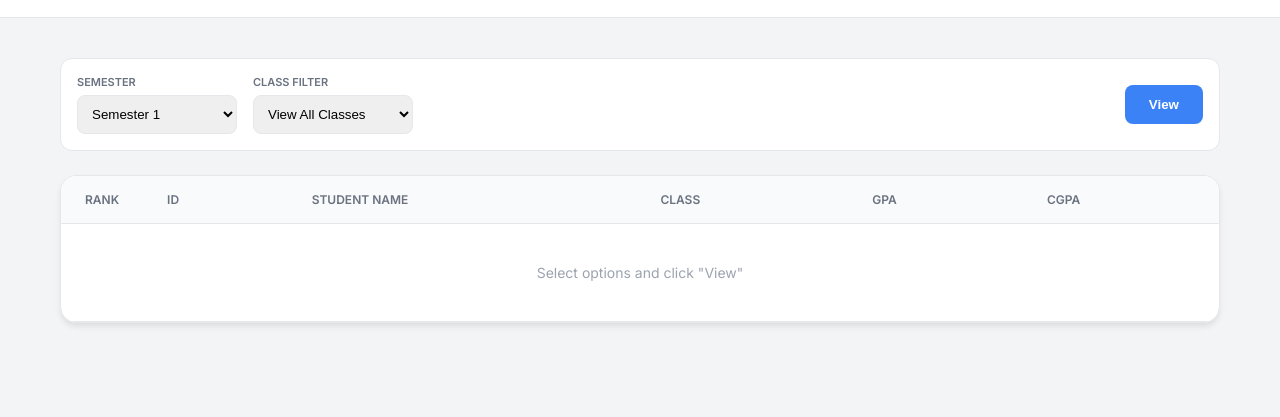
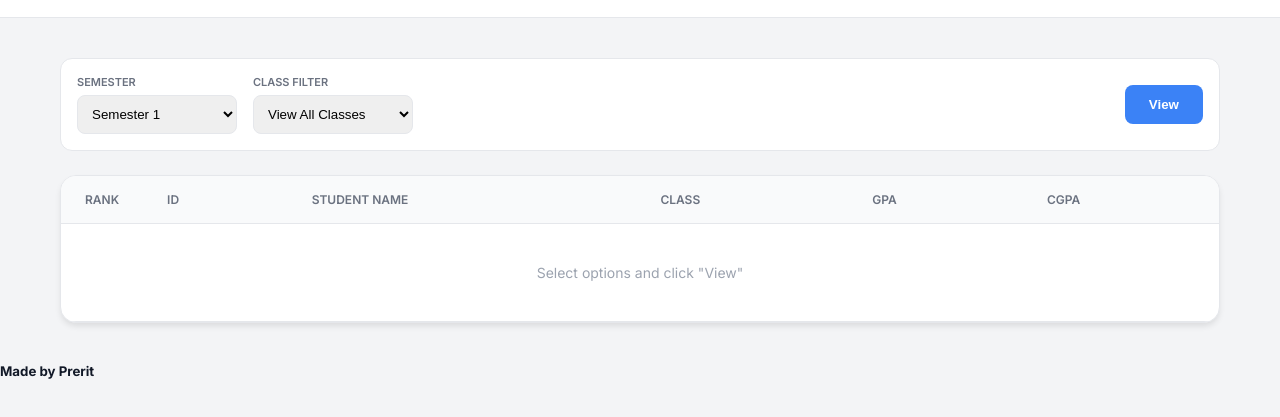
Before and after one commit to prerit26/MSE-ranklist, a plain HTML site: page templates/index.html in a window 1280 px wide. Shown: the part 55-472 px from the top of the page. Drawn offline with nearby package versions, Linux system fonts and the light colour scheme; no server answers.

Commit message:
Update index.html

```diff
--- a/templates/index.html
+++ b/templates/index.html
@@ -421,5 +421,7 @@ function closeModal() {
 
 loadClasses();
 </script>
+    <h5>Made by Prerit</h5>
 </body>
+
 </html>
```
